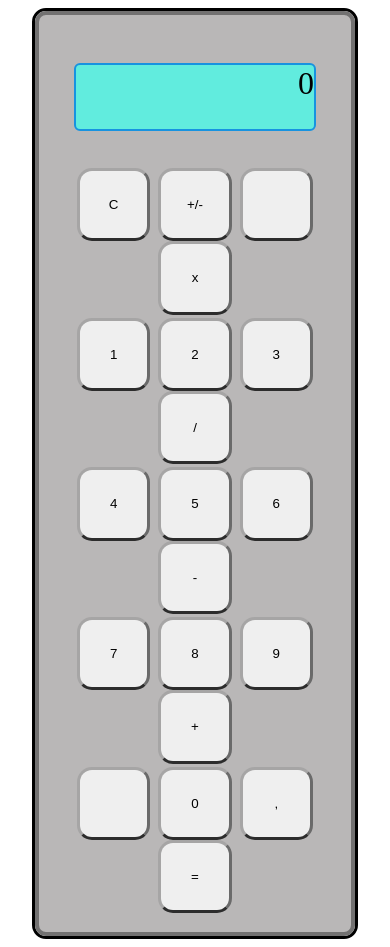
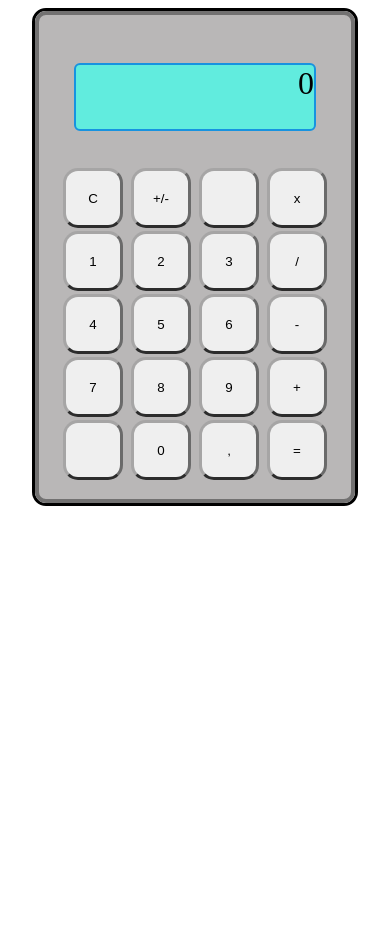
Before and after one commit to AndersonGenez/calculadora-Catu, a plain HTML site: page index.html in a window 390 px wide. After the commit the page ends 844 px from the top, so only its background shows below. Drawn offline with Linux system fonts and the light colour scheme.

Commit message:
responsive 4

```diff
--- a/calculadora.css
+++ b/calculadora.css
@@ -76,8 +76,8 @@ body{
 		width: 80%;
 	}
 	.boton {
-		width: 5.5em;
-		height: 5.5em;
+		width: 4.5em;
+		height: 4.5em;
 	}
 	#visor{
 		margin-top: 1em;
```
